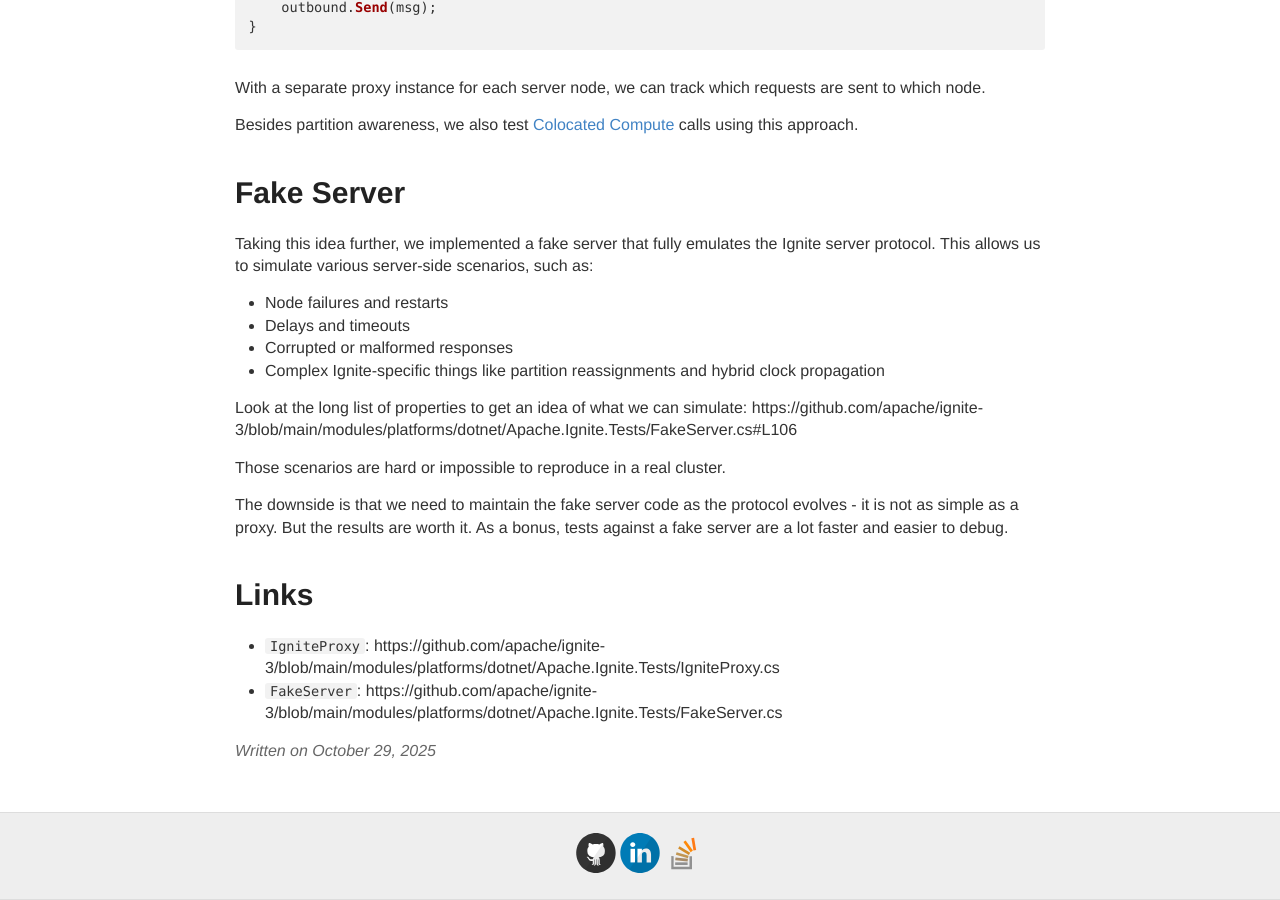
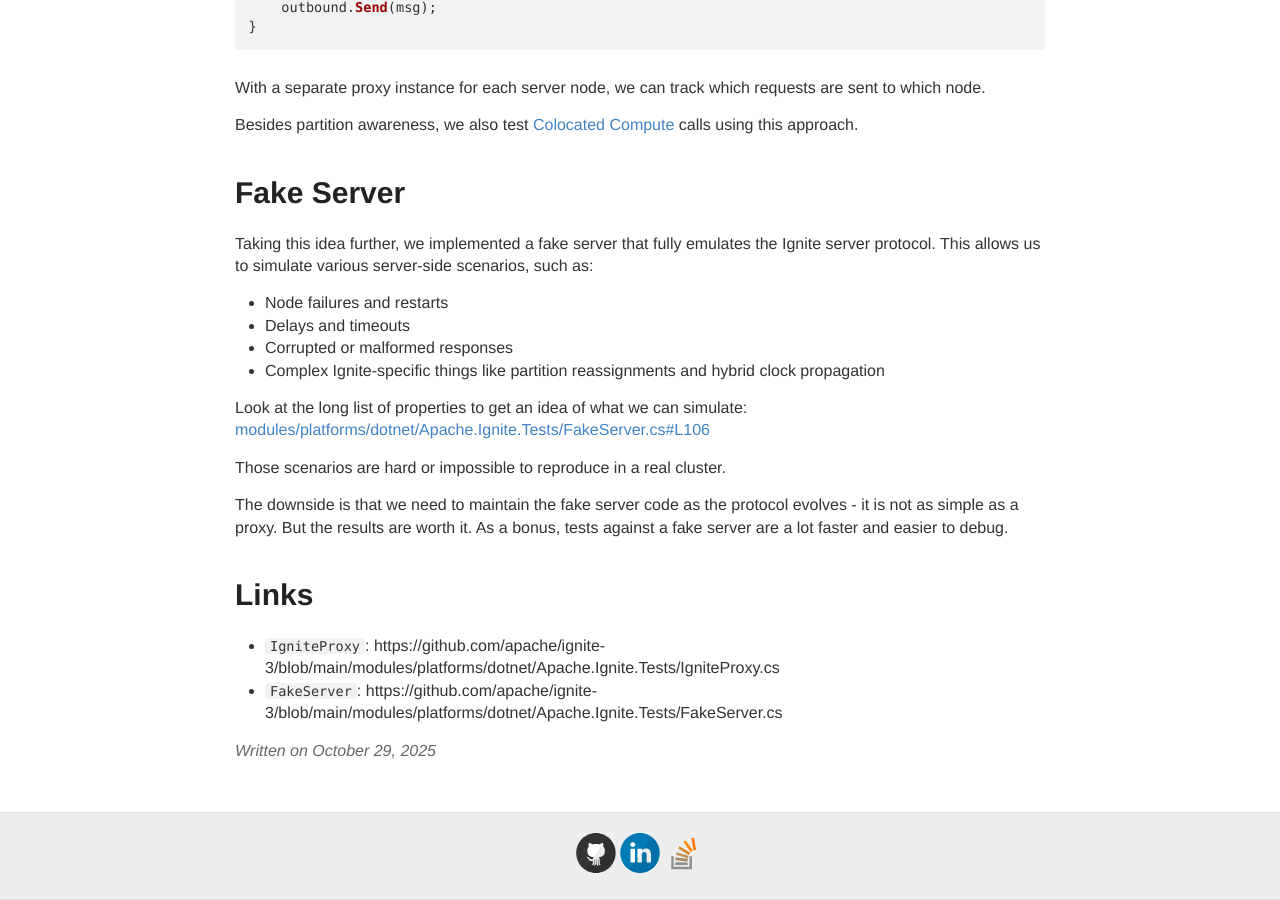
Before and after one commit to ptupitsyn/ptupitsyn.github.io, a Jekyll site: the page built from _posts/2025-10-29-Testing-Client-Protocol-In-Apache-Ignite-Net-3.md, in a window 1280 px wide and 900 px high, scrolled down 1041 px. Built offline with Jekyll 4.4.1, drawn with Linux system fonts in a browser that asks for light colours; some of the changed lines change nothing that is shown.

Commit message:
Fix link

```diff
--- a/_posts/2025-10-29-Testing-Client-Protocol-In-Apache-Ignite-Net-3.md
+++ b/_posts/2025-10-29-Testing-Client-Protocol-In-Apache-Ignite-Net-3.md
@@ -57,7 +57,7 @@ This allows us to simulate various server-side scenarios, such as:
 - Complex Ignite-specific things like partition reassignments and hybrid clock propagation
 
 Look at the long list of properties to get an idea of what we can simulate:
-https://github.com/apache/ignite-3/blob/main/modules/platforms/dotnet/Apache.Ignite.Tests/FakeServer.cs#L106
+[modules/platforms/dotnet/Apache.Ignite.Tests/FakeServer.cs#L106](https://github.com/apache/ignite-3/blob/main/modules/platforms/dotnet/Apache.Ignite.Tests/FakeServer.cs#L106)
 
 Those scenarios are hard or impossible to reproduce in a real cluster.
 
```
